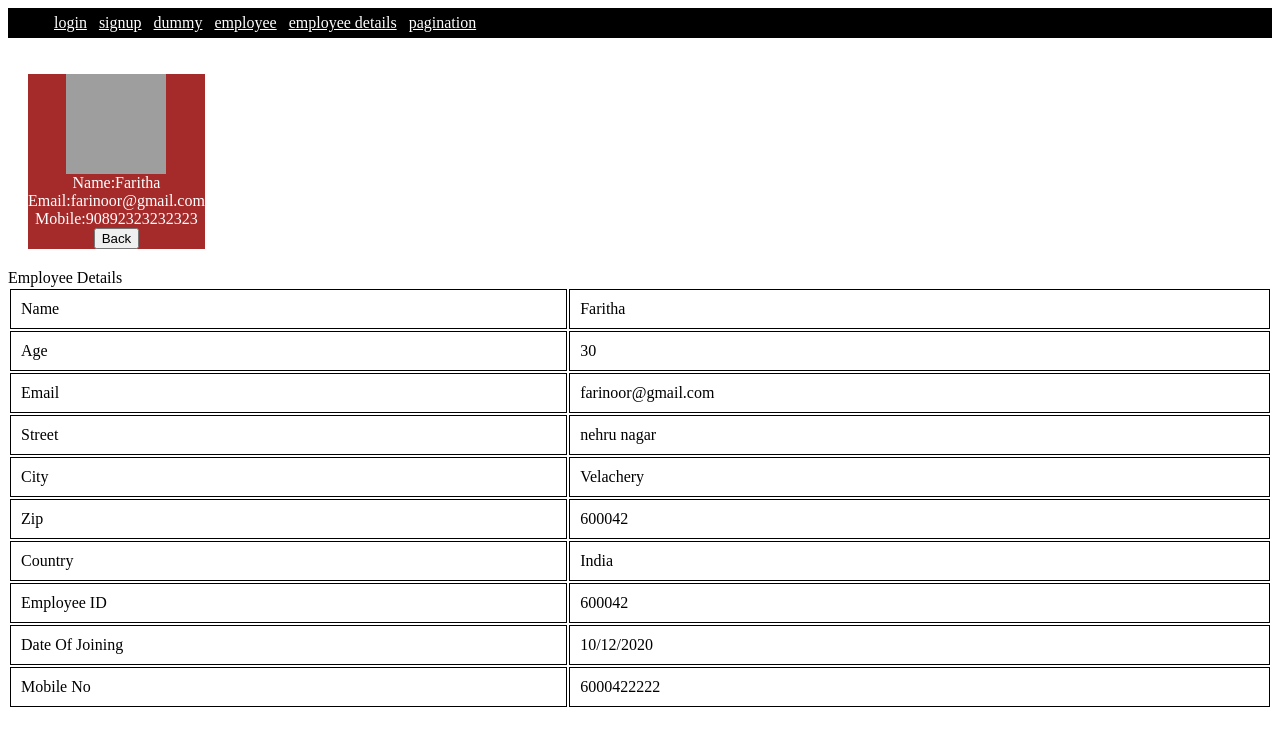
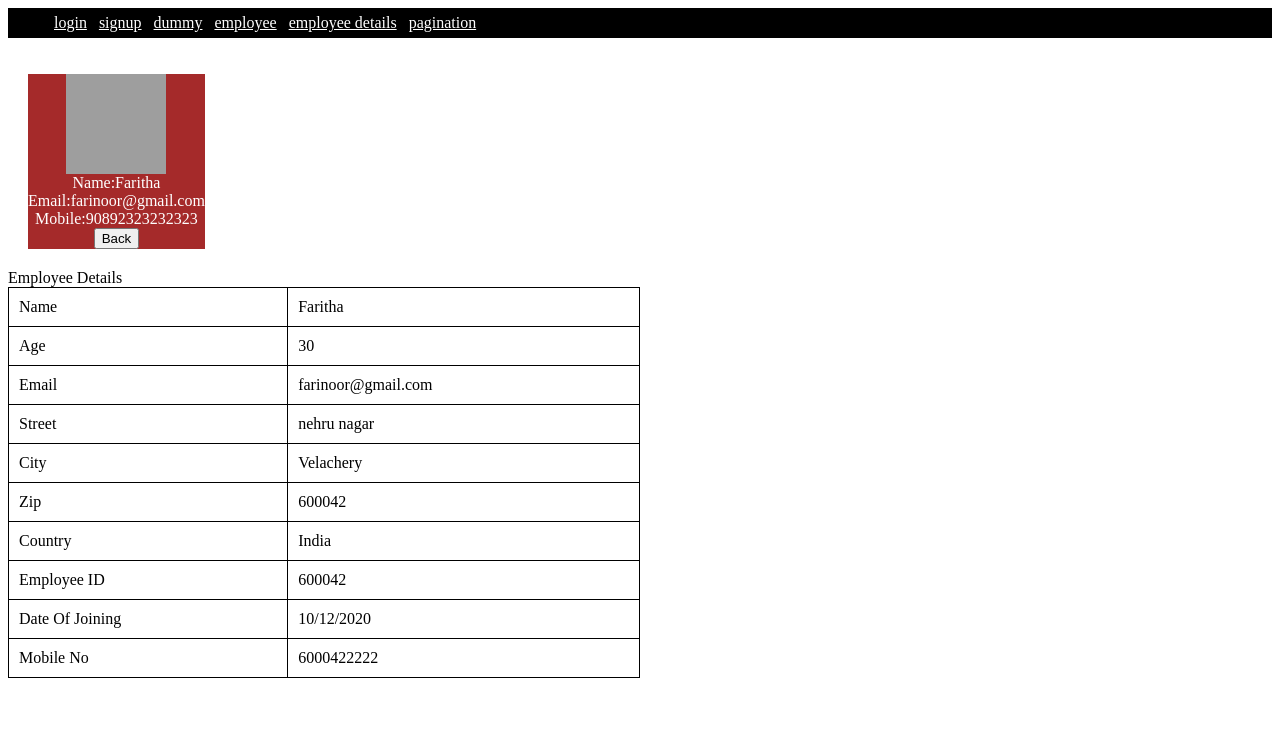
Before and after one commit to farinoor/faritha1, an Angular app: page /employee-details in a window 1280 px wide. Shown: the top 746 px of the page. Built offline with nearby package versions, Linux system fonts and the light colour scheme; grey boxes are pictures that could not be loaded.

Commit message:
25 project

```diff
--- a/src/app/app.module.ts
+++ b/src/app/app.module.ts
@@ -13,14 +13,23 @@ import { EmployeeComponent } from './employee/employee.component';
 import { PagenotfoundComponent } from './pagenotfound/pagenotfound.component';
 import { PaginationComponent } from './pagination/pagination.component';
 import { EmployeeDetailsComponent } from './employee-details/employee-details.component';
+import { AuthGuard } from './auth.guard';
 
 const appRoutes: Routes = [
   { path: 'login', component: LoginComponent },
   { path: 'signup', component: SignupComponent },
-  { path: 'dummy', component: DummyComponent },
-  { path: 'employee', component: EmployeeComponent },
-  { path: 'employee-details', component: EmployeeDetailsComponent },
-  { path: 'pagination', component: PaginationComponent },
+  { path: 'dummy', component: DummyComponent, canActivate: [AuthGuard] },
+  { path: 'employee', component: EmployeeComponent, canActivate: [AuthGuard] },
+  {
+    path: 'employee-details',
+    component: EmployeeDetailsComponent,
+    canActivate: [AuthGuard],
+  },
+  {
+    path: 'pagination',
+    component: PaginationComponent,
+    canActivate: [AuthGuard],
+  },
   { path: '**', component: PagenotfoundComponent },
 ];
 
--- /dev/null
+++ b/src/app/auth.guard.ts
@@ -0,0 +1,19 @@
+import { Injectable } from '@angular/core';
+import {
+  CanActivate,
+  ActivatedRouteSnapshot,
+  RouterStateSnapshot,
+} from '@angular/router';
+import { Observable } from 'rxjs';
+
+@Injectable({
+  providedIn: 'root',
+})
+export class AuthGuard implements CanActivate {
+  canActivate(
+    next: ActivatedRouteSnapshot,
+    state: RouterStateSnapshot
+  ): Observable<boolean> | Promise<boolean> | boolean {
+    return true;
+  }
+}
--- a/src/app/employee-details/employee-details.component.css
+++ b/src/app/employee-details/employee-details.component.css
@@ -10,3 +10,7 @@ td {
   border: 1px solid;
   padding: 10px;
 }
+table {
+  border-collapse: collapse;
+  margin-right: 10%;
+}
--- a/src/app/employee-details/employee-details.component.html
+++ b/src/app/employee-details/employee-details.component.html
@@ -16,7 +16,7 @@
   </div>
   <div>Employee Details</div>
   <div>
-    <table style="width:100%">
+    <table style="width:50%">
       <tr>
         <td>Name</td>
         <td>Faritha</td>
--- a/src/app/employee/employee.component.css
+++ b/src/app/employee/employee.component.css
@@ -2,6 +2,6 @@
   text-align: center;
   display: inline-block;
   margin: 20px;
-  background-color: black;
+  background-color: brown;
   color: white;
 }
```
